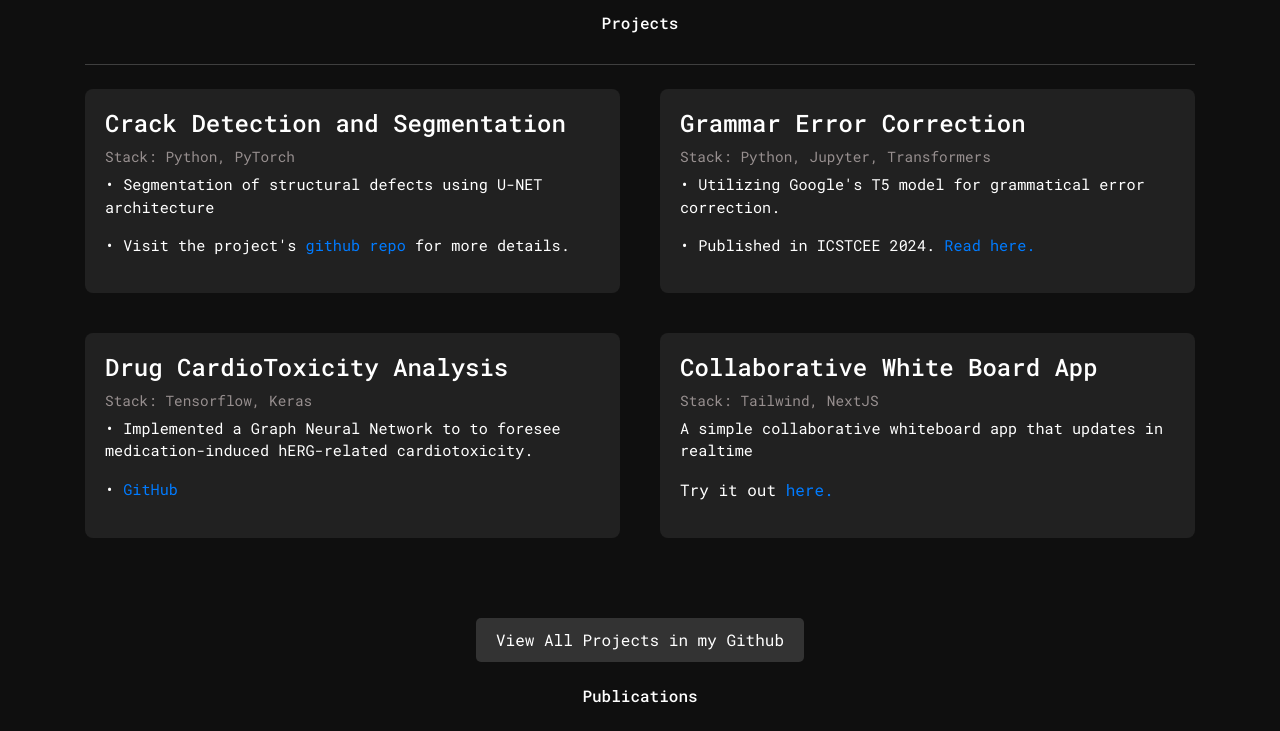
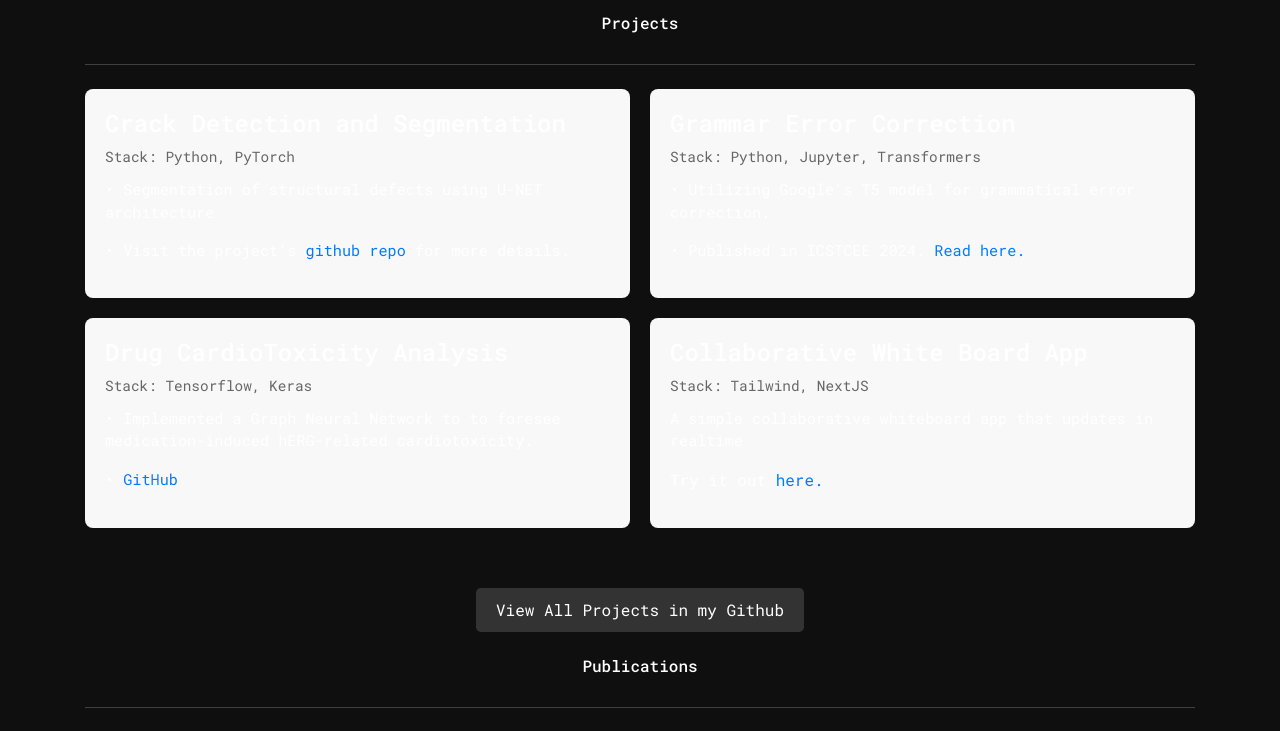
Before and after one commit to JayantToleti/Portfolio, a plain HTML site: page Portfolio/index.html in a window 1280 px wide. Shown: the part 1480-2211 px from the top of the page. Drawn offline with nearby package versions, Linux system fonts and the light colour scheme.

Commit message:
Update style.css

```diff
--- a/Portfolio/style.css
+++ b/Portfolio/style.css
@@ -725,3 +725,49 @@ textarea:focus {
   .doi-link:hover {
       text-decoration: underline;
   }
+
+  .projects {
+      display: flex;
+      flex-wrap: wrap;
+      justify-content: space-between;
+  }
+
+  .project-item {
+      width: 100%;
+      margin-bottom: 20px;
+      padding: 20px;
+      border-radius: 8px;
+      background-color: #f8f8f8;
+      transition: transform 0.3s ease, box-shadow 0.3s ease;
+  }
+
+  @media screen and (min-width: 768px) {
+      .project-item {
+          width: calc(50% - 10px);
+      }
+  }
+
+  .project-item:hover {
+      transform: translateY(-5px);
+      box-shadow: 0 10px 20px rgba(0, 0, 0, 0.1);
+  }
+
+  .project-details {
+      display: flex;
+      flex-direction: column;
+      margin-bottom: 10px;
+      font-size: 0.9em;
+      color: #666;
+  }
+
+  @media screen and (min-width: 576px) {
+      .project-details {
+          flex-direction: row;
+          justify-content: space-between;
+      }
+  }
+
+  .project-description {
+      font-size: 0.95em;
+      line-height: 1.5;
+  }
```
